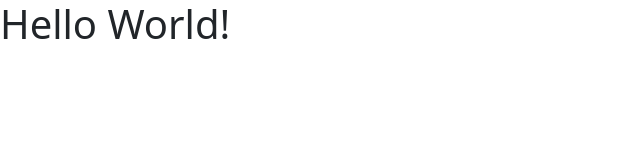
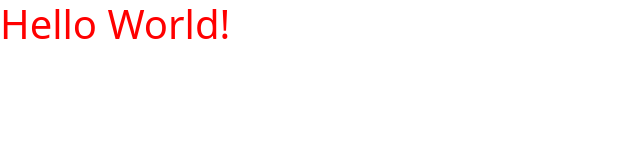
Before and after one commit to amicharski/summer2021js.github.io, a plain HTML site: page index.html in a window 1280 px wide. Shown: the whole page, without its empty margins (0-640 px from the left). Drawn offline with nearby package versions, Linux system fonts and the light colour scheme; files that its build step writes are made by us from their sources.

Commit message:
added css

```diff
--- a/index.html
+++ b/index.html
@@ -2,6 +2,7 @@
     <head>
         <title>Hello Title</title>
         <link href="https://cdn.jsdelivr.net/npm/bootstrap@5.0.2/dist/css/bootstrap.min.css" rel="stylesheet" integrity="sha384-EVSTQN3/azprG1Anm3QDgpJLIm9Nao0Yz1ztcQTwFspd3yD65VohhpuuCOmLASjC" crossorigin="anonymous">
+        <link type="text/css" rel="stylesheet" href="styles/style.css">
     </head>
     <body>
         <h1>Hello World!</h1>
--- /dev/null
+++ b/styles/style.scss
@@ -0,0 +1,3 @@
+body {
+  color: red;
+}
```
